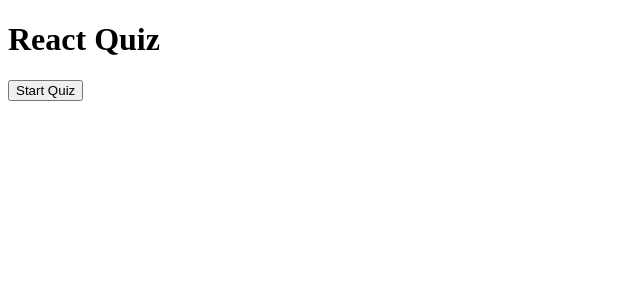
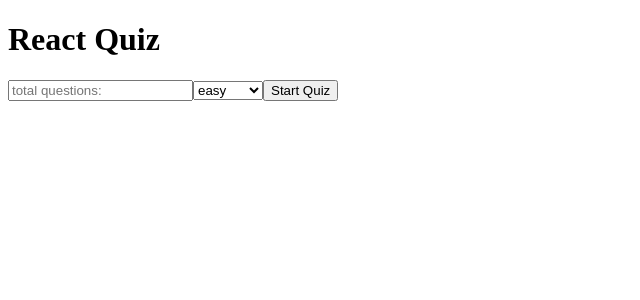
Before and after one commit to usalman/react-quiz, a React (Create React App) app: page / in a window 1280 px wide. Shown: the top 300 px of the page, without its empty margins (0-640 px from the left). Built offline with nearby package versions, Linux system fonts and the light colour scheme.

Commit message:
get inputs from a form

```diff
--- a/src/API.ts
+++ b/src/API.ts
@@ -16,7 +16,7 @@
 export const fetchQuizQuestions = async (
   amount: number,
   difficulty: "easy" | "medium" | "hard"
-):Promise<any> => {
+): Promise<any> => {
   const endpoint = `https://opentdb.com/api.php?amount=${amount}&difficulty=${difficulty}&type=multiple`;
   const data = await (await fetch(endpoint)).json();
   return data.results.map((question: Question) => ({
--- a/src/App.tsx
+++ b/src/App.tsx
@@ -9,7 +9,6 @@
   correctAnswer: string;
 }
 
-const TOTAL_QUESTIONS = 3;
 const App = () => {
   const [loading, setLoading] = useState<boolean>(false);
   const [questions, setQuestions] = useState<QuestionState[]>([]);
@@ -17,13 +16,20 @@
   const [userAnswers, setUserAnswers] = useState<IAnswerObject[]>([]);
   const [score, setScore] = useState<number>(0);
   const [gameOver, setGameOver] = useState<boolean>(true);
+  const [totalQuestions, setTotalQuestions] = useState<number>(0);
 
-  const startTrivia = async (): Promise<void> => {
+  const startTrivia = async (
+    e: React.FormEvent<HTMLFormElement>,
+    amount: number,
+    difficulty: "easy" | "medium" | "hard"
+  ): Promise<void> => {
+    e.preventDefault();
+    setTotalQuestions(amount);
     setLoading(true);
     setGameOver(false);
     const newQuestions: QuestionState[] = await fetchQuizQuestions(
-      TOTAL_QUESTIONS,
-      "easy"
+      amount,
+      difficulty
     );
     setQuestions(newQuestions);
     setLoading(false);
@@ -32,7 +38,9 @@
     setNumber(0);
   };
 
-  const checkAnswer = (e: React.MouseEvent<HTMLButtonElement, MouseEvent>): void => {
+  const checkAnswer = (
+    e: React.MouseEvent<HTMLButtonElement, MouseEvent>
+  ): void => {
     const answer: string = e.currentTarget.value;
     const isAnswerCorrect: boolean =
       answer === questions[number].correct_answer;
@@ -48,7 +56,7 @@
 
   const nextQuestion = () => {
     const nextQuestionNumber: number = number + 1;
-    if (nextQuestionNumber === TOTAL_QUESTIONS) {
+    if (nextQuestionNumber === totalQuestions) {
       setGameOver(true);
     } else {
       setNumber(nextQuestionNumber);
@@ -58,17 +66,39 @@
   return (
     <div className="App">
       <h1>React Quiz</h1>
-      {gameOver || userAnswers.length === TOTAL_QUESTIONS ? (
-        <button onClick={startTrivia}>Start Quiz</button>
+      {gameOver || userAnswers.length === totalQuestions ? (
+        <form
+          onSubmit={(e: React.FormEvent<HTMLFormElement>) => {
+            startTrivia(
+              e,
+              parseInt(e.currentTarget.totalQuestions.value),
+              e.currentTarget.difficulty.value
+            );
+          }}
+        >
+          <input
+            type="text"
+            placeholder="total questions:"
+            name="totalQuestions"
+          />
+          <select name="difficulty">
+            <option value="easy">easy</option>
+            <option value="medium">medium</option>
+            <option value="hard">hard</option>
+          </select>
+          <button type="submit">Start Quiz</button>
+        </form>
       ) : null}
-      {userAnswers.length === TOTAL_QUESTIONS ? <p>Score: {score}</p> : null}
+      {userAnswers.length === totalQuestions && totalQuestions !== 0 ? (
+        <p>Score: {score}</p>
+      ) : null}
       {loading && <p>Loading Questions...</p>}
 
       {!gameOver && !loading ? (
         <div>
           <QuestionCard
             questionNr={number + 1}
-            totalQuestions={TOTAL_QUESTIONS}
+            totalQuestions={totalQuestions}
             question={questions[number].question}
             answers={questions[number].answer}
             userAnswer={userAnswers ? userAnswers[number] : undefined}
@@ -77,7 +107,7 @@
           {!gameOver &&
           !loading &&
           userAnswers.length === number + 1 &&
-          number !== TOTAL_QUESTIONS - 1 ? (
+          number !== totalQuestions - 1 ? (
             <button onClick={nextQuestion}>Next Question</button>
           ) : null}
         </div>
```
